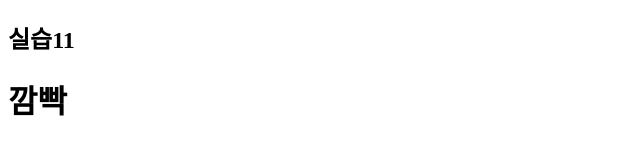
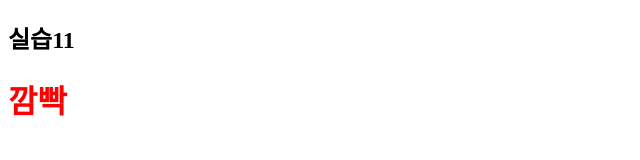
Before and after one commit to JOLDO/web-practice-251216, a plain HTML site: page 1219-animation-ex11.html in a window 1280 px wide. Shown: the whole page, without its empty margins (0-640 px from the left). Drawn offline with Linux system fonts and the light colour scheme.

Commit message:
1주차 마무리

```diff
--- a/1219-animation-ex11.html
+++ b/1219-animation-ex11.html
@@ -20,7 +20,8 @@
             }
         }
 
-        .text {
+        h1 {
+            color: red;
             animation: blink 1s linear 0s infinite;
         }
     </style>
@@ -28,7 +29,7 @@
 
 <body>
     <h2>실습11</h2>
-    <h1 class="text">
+    <h1>
         깜빡
     </h1>
 </body>
```
